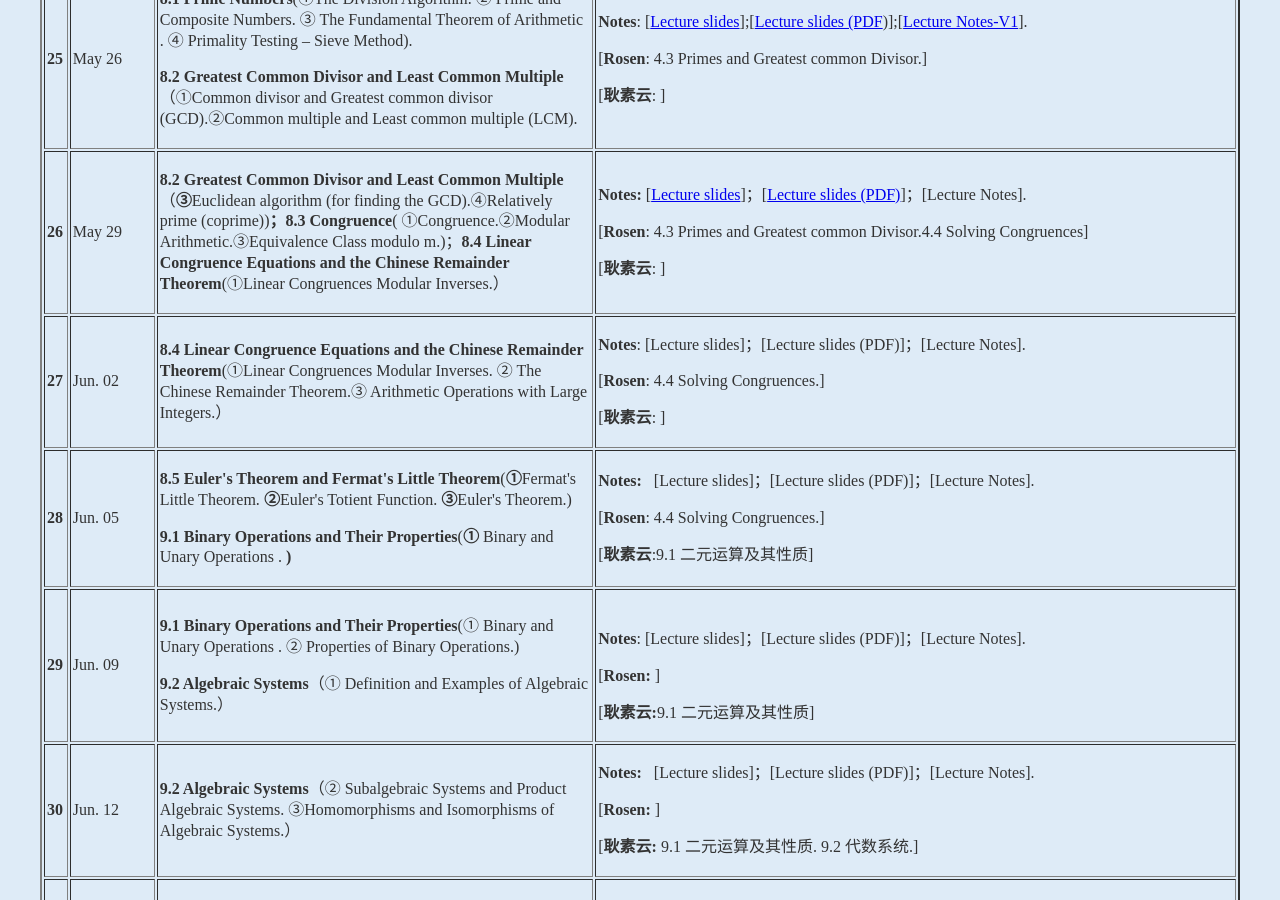
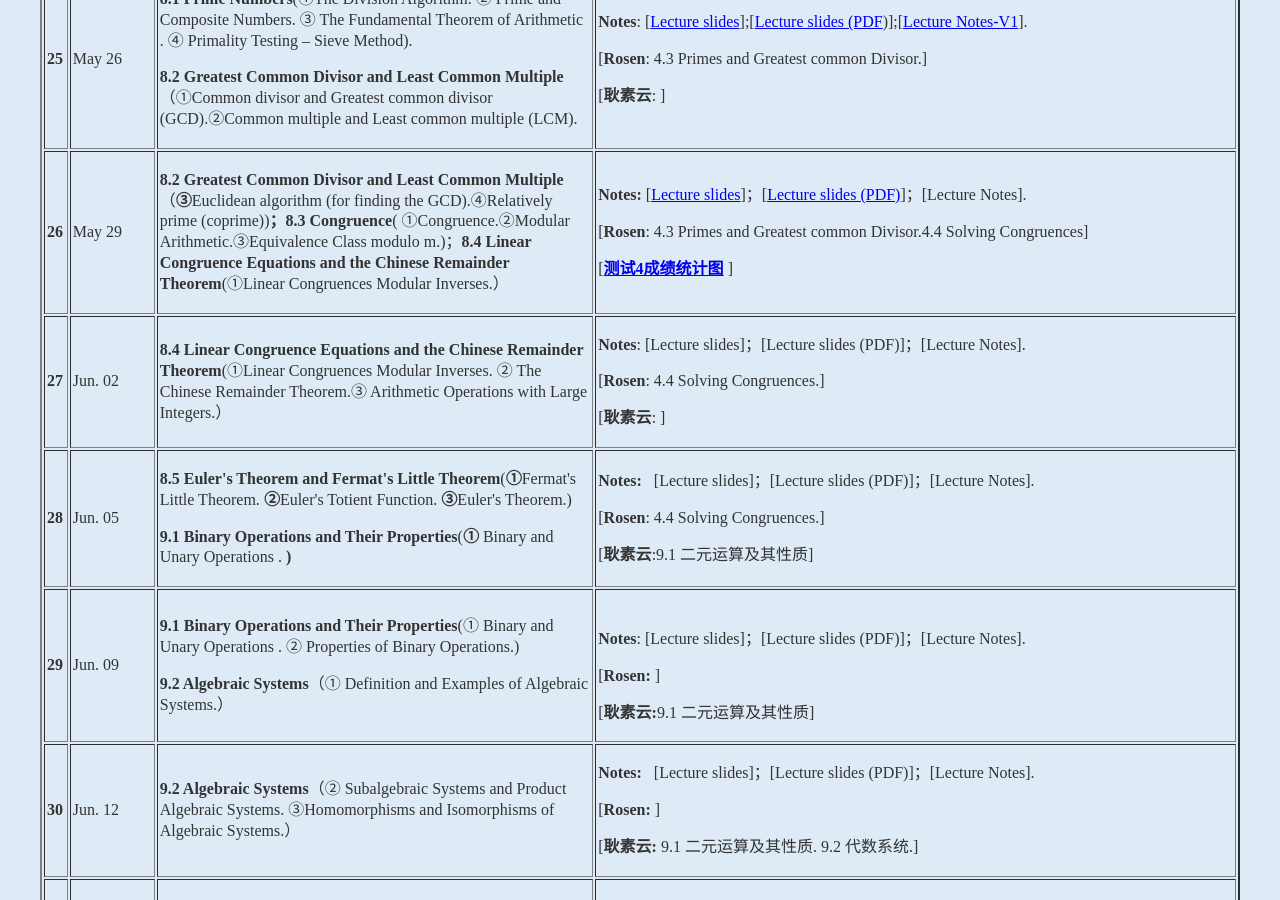
Before and after one commit to kejiwei/kejiwei.github.io, a Jekyll site: the page teaching/courses/dismath/index.html, which Jekyll copies as it is, in a window 1280 px wide and 900 px high, scrolled down 4497 px. Built offline with Jekyll 4.4.1, drawn with Linux system fonts in a browser that asks for light colours.

Commit message:
20260531

```diff
--- a/teaching/courses/dismath/index.html
+++ b/teaching/courses/dismath/index.html
@@ -318,7 +318,7 @@
                 <td><p><strong>8.2 Greatest Common Divisor and Least Common Multiple</strong>（<strong>③</strong>Euclidean algorithm (for finding the GCD).④Relatively prime (coprime))<strong>；8.3 Congruence</strong>( ①Congruence.②Modular Arithmetic.③Equivalence Class modulo m.)；<strong>8.4 Linear Congruence Equations and the Chinese Remainder Theorem</strong>(①Linear Congruences Modular Inverses.）</p></td>
                 <td><p><strong>Notes:</strong> [<a href="slides/CH8.1-5 Elementary Number Theory-26(25)31-66.ppsx">Lecture slides</a>]；[<a href="slides/CH8.1-5 Elementary Number Theory-26(25)31-66.pdf">Lecture slides (PDF)</a>]；[Lecture Notes].</p>
                   <p>[<strong>Rosen</strong>: 4.3 Primes and Greatest common Divisor.4.4 Solving Congruences]</p>
-                  <p>[<strong>耿素云</strong>: ]</p></td>
+                  <p>[<strong><a href="slides/第4次测验分布图.png">测试4成绩统计图</a></strong> ]</p></td>
                 </tr>
 
                 <tr>
```
Also changed, not shown: teaching/courses/dismath/slides/第4次测验分布图.png (added).
